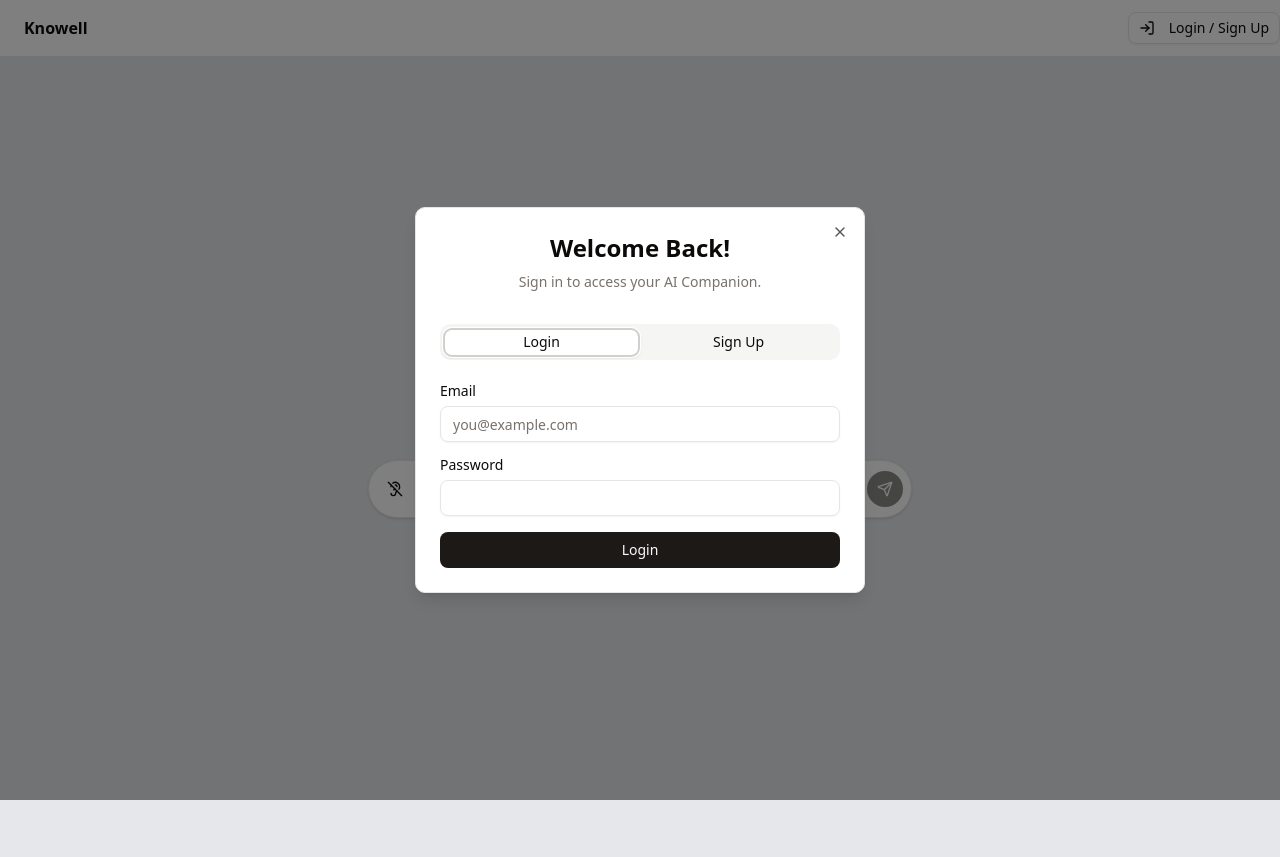
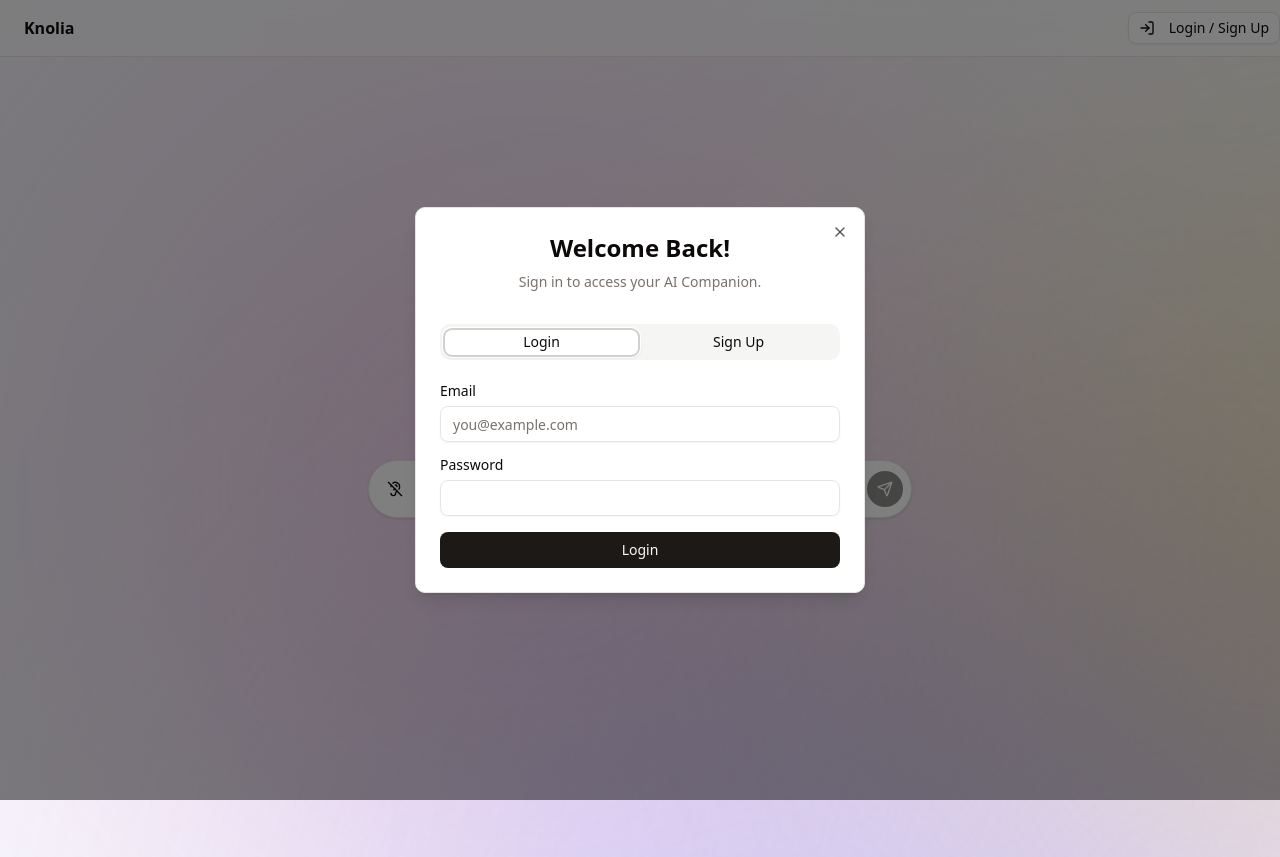
Before and after one commit to Danejw/ai-companion-frontend, a Next.js app: page / in a window 1280 px wide. Built offline with nearby package versions, Linux system fonts and the light colour scheme; no server answers.

Commit message:
Add animated background and floating blobs

```diff
--- a/app/globals.css
+++ b/app/globals.css
@@ -120,3 +120,112 @@
     @apply bg-background text-foreground;
   }
 }
+
+
+@tailwind base;
+@tailwind components;
+@tailwind utilities;
+
+@layer utilities {
+  .bg-size-200 {
+    background-size: 200% 200%;
+  }
+}
+
+@keyframes gradientShift {
+  0% {
+    background-position: 0% 50%;
+  }
+
+  50% {
+    background-position: 100% 50%;
+  }
+
+  100% {
+    background-position: 0% 50%;
+  }
+}
+
+@keyframes drift1 {
+  0% {
+    transform: translate(0, 0) rotate(0deg) scale(1);
+  }
+
+  25% {
+    transform: translate(80px, -50px) rotate(2deg) scale(1.02);
+  }
+
+  50% {
+    transform: translate(200px, 60px) rotate(-1deg) scale(1.04);
+  }
+
+  75% {
+    transform: translate(120px, -90px) rotate(3deg) scale(0.98);
+  }
+
+  100% {
+    transform: translate(0, 0) rotate(0deg) scale(1);
+  }
+}
+
+@keyframes drift2 {
+  0% {
+    transform: translate(0, 0);
+  }
+
+  50% {
+    transform: translate(-100px, 120px);
+  }
+
+  100% {
+    transform: translate(0, 0);
+  }
+}
+
+@keyframes drift3 {
+  0% {
+    transform: translate(0, 0);
+  }
+
+  50% {
+    transform: translate(100px, 600px);
+  }
+
+  100% {
+    transform: translate(0, 0);
+  }
+}
+
+@keyframes drift4 {
+  0% {
+    transform: translate(0, 0);
+  }
+
+  50% {
+    transform: translate(-120px, -400px);
+  }
+
+  100% {
+    transform: translate(0, 0);
+  }
+}
+
+.animate-gradientShift {
+  animation: gradientShift 1s ease infinite;
+}
+
+.animate-drift1 {
+  animation: drift1 2s ease-in-out infinite;
+}
+
+.animate-drift2 {
+  animation: drift2 3s ease-in-out infinite;
+}
+
+.animate-drift3 {
+  animation: drift3 1s ease-in-out infinite;
+}
+
+.animate-drift4 {
+  animation: drift4 4s ease-in-out infinite;
+}
--- a/app/layout.tsx
+++ b/app/layout.tsx
@@ -4,7 +4,7 @@ import "./globals.css";
 import Header from "@/components/header";
 import { ClientProviders } from "@/components/providers/ClientProviders";
 import { RenderOverlays } from "@/components/layout/RenderOverlays";
-
+import Background from "@/components/Background";
 
 const geistSans = Geist({
   variable: "--font-geist-sans",
--- a/app/page.tsx
+++ b/app/page.tsx
@@ -1,11 +1,18 @@
 
+import Background from '@/components/Background';
 import InteractionHub from '@/components/core/InteractionHub'; // Adjust path if needed
+
 
 export default function Home() {
   // The Client Component aspects (state, hooks) are inside InteractionHub and RenderOverlays.
 
   return (
-    <div className="flex flex-1 flex-col items-center justify-center min-h-screen w-full bg-gray-200">
+    <div className="flex flex-1 flex-col items-center justify-center min-h-screen w-full">
+      {/* Background goes behind everything */}
+      <div className="absolute inset-0 -z-10">
+        <Background />
+      </div>
+
       <InteractionHub />
     </div>
   );
--- /dev/null
+++ b/components/Background.tsx
@@ -0,0 +1,15 @@
+import FloatingBlob from './FloatingBlob'
+
+export default function Background() {
+    return (
+        <div className="absolute inset-0 z-0 overflow-hidden">
+            <div className="absolute w-full h-full bg-gradient-to-br from-[#fdf6f9] via-[#f5f7ff] to-[#fdfaf3] bg-size-200 animate-gradientShift" />
+
+            <FloatingBlob size={800} color="#f472b6" initialTop="10%" initialLeft="5%" />
+            <FloatingBlob size={900} color="#818cf8" initialTop="60%" initialLeft="20%" />
+            <FloatingBlob size={700} color="#facc15" initialTop="30%" initialLeft="75%" />
+            <FloatingBlob size={800} color="#a78bfa" initialTop="70%" initialLeft="60%" />
+
+        </div>
+    )
+}
--- /dev/null
+++ b/components/FloatingBlob.tsx
@@ -0,0 +1,85 @@
+'use client'
+
+import { useEffect, useRef } from 'react'
+
+type Props = {
+    size: number
+    color: string
+    initialTop: string
+    initialLeft: string
+    speed?: number // pixels per frame
+}
+
+export default function FloatingBlob({
+    size,
+    color,
+    initialTop,
+    initialLeft,
+    speed = 0.2, // constant speed (adjust as needed)
+}: Props) {
+    const blobRef = useRef<HTMLDivElement>(null)
+    const position = useRef({ x: 0, y: 0 })
+    const target = useRef({ x: 0, y: 0 })
+
+    // velocity vector (unit direction * speed)
+    const velocity = useRef({ x: 0, y: 0 })
+
+    useEffect(() => {
+        const pickNewTarget = () => {
+            const x = (Math.random() - 0.5) * 1000
+            const y = (Math.random() - 0.5) * 1000
+
+            const dx = x - position.current.x
+            const dy = y - position.current.y
+            const distance = Math.sqrt(dx * dx + dy * dy)
+
+            // create unit vector and multiply by speed
+            velocity.current = {
+                x: (dx / distance) * speed,
+                y: (dy / distance) * speed,
+            }
+
+            target.current = { x, y }
+        }
+
+        const animate = () => {
+            const dx = target.current.x - position.current.x
+            const dy = target.current.y - position.current.y
+            const distance = Math.sqrt(dx * dx + dy * dy)
+
+            if (distance < 1) {
+                // Close enough, choose new direction and keep gliding
+                pickNewTarget()
+            }
+
+            position.current.x += velocity.current.x
+            position.current.y += velocity.current.y
+
+            if (blobRef.current) {
+                blobRef.current.style.transform = `translate(${position.current.x}px, ${position.current.y}px)`
+            }
+
+            requestAnimationFrame(animate)
+        }
+
+
+        pickNewTarget()
+        requestAnimationFrame(animate)
+    }, [speed])
+
+    return (
+        <div
+            ref={blobRef}
+            className="absolute rounded-full filter blur-[200px] opacity-30"
+            style={{
+                top: initialTop,
+                left: initialLeft,
+                width: size,
+                height: size,
+                backgroundColor: color,
+                pointerEvents: 'none',
+                zIndex: 0,
+            }}
+        />
+    )
+}
--- a/components/header.tsx
+++ b/components/header.tsx
@@ -21,7 +21,7 @@ export default function Header() {
                 <div className="mr-4 flex ml-6">
                     <Link href="/" className="mr-6 flex items-center space-x-2">
                         {/* <YourLogoIcon /> */}
-                        <span className="font-bold">Knowell</span>
+                        <span className="font-bold">Knolia</span>
                     </Link>
                 </div>
                 <div className="flex flex-1 items-center justify-end space-x-1 sm:space-x-2"> {/* Added space-x-1 for mobile */}
```
